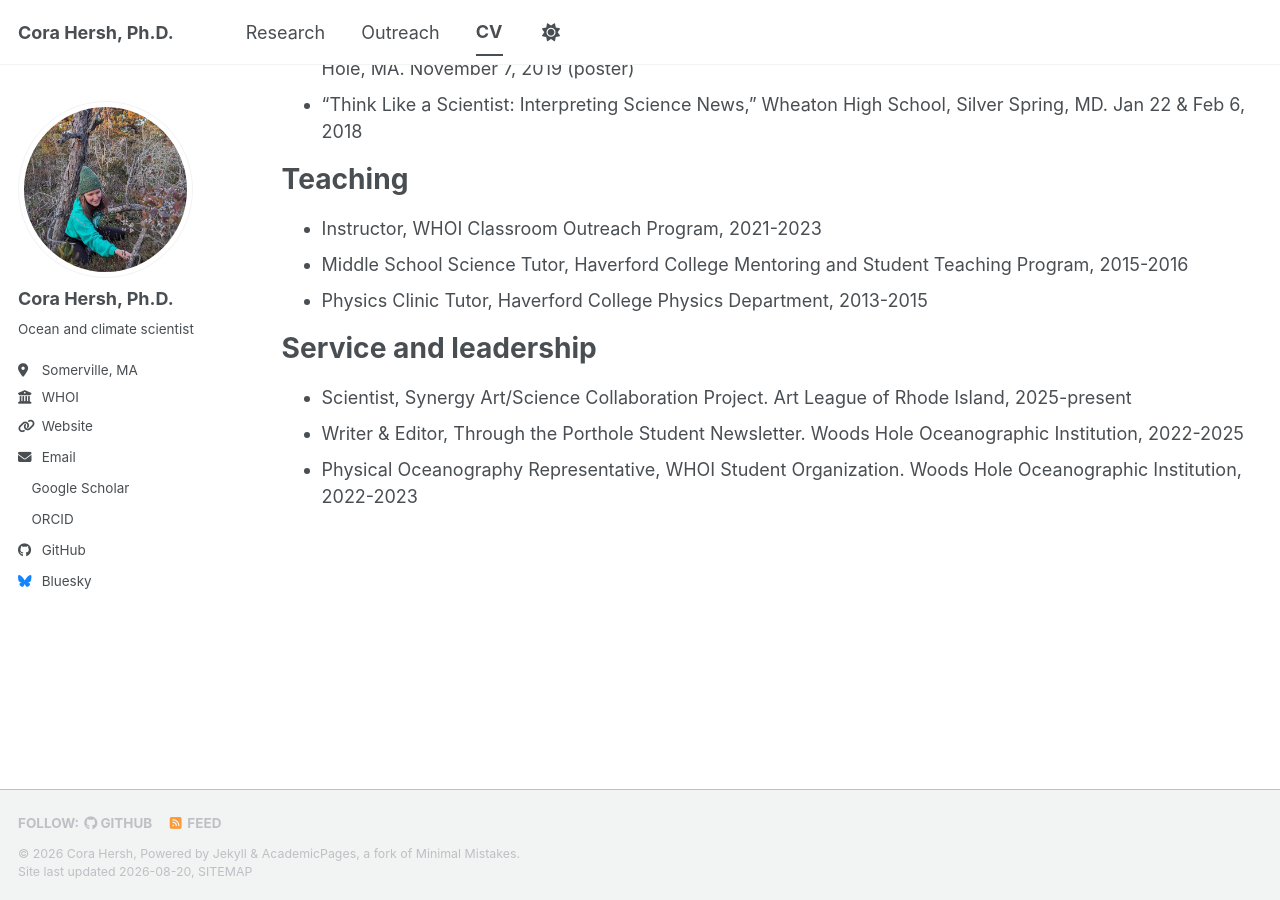
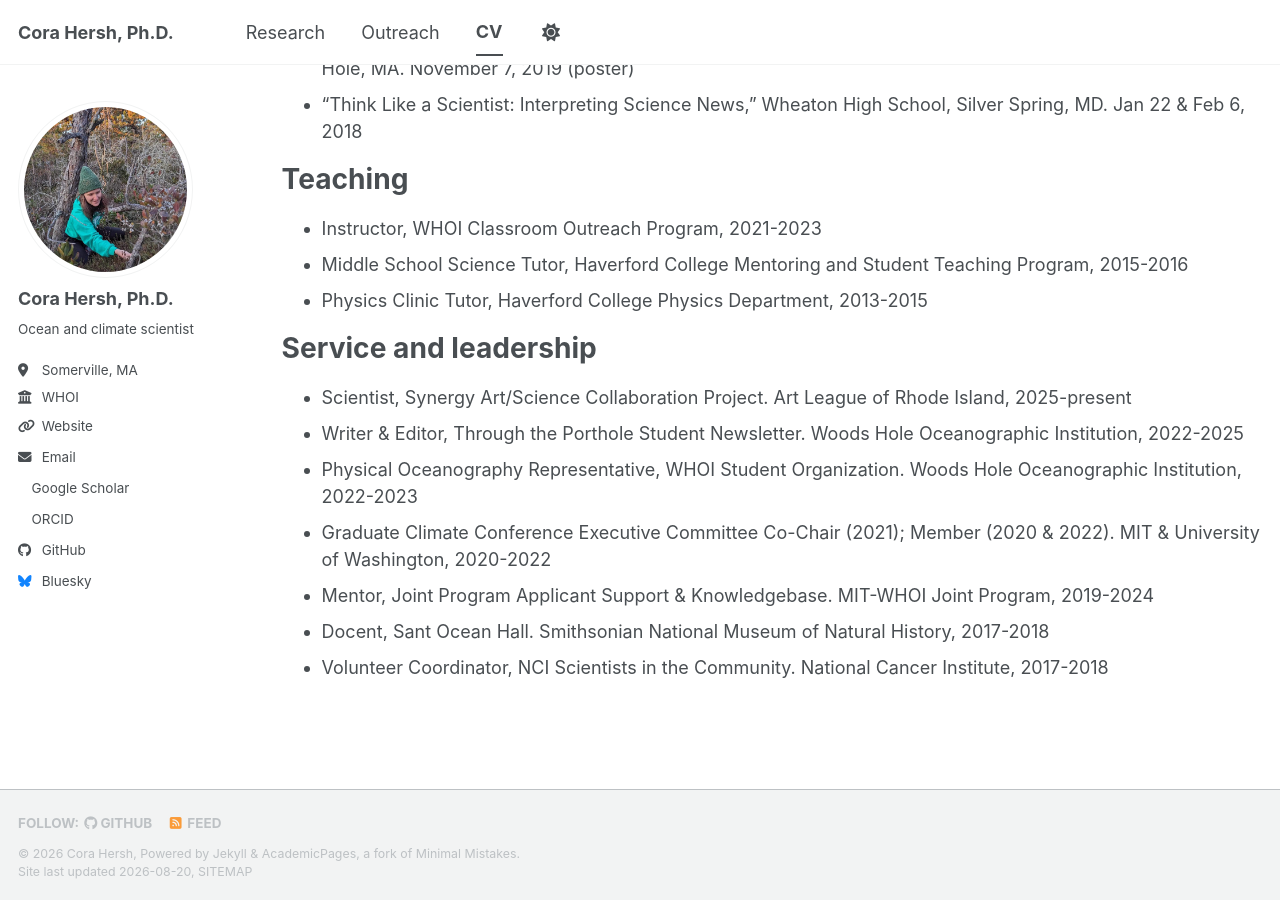
Before and after one commit to cora-a-hersh/cora-a-hersh.github.io, a Jekyll site: the page built from _pages/cv.md, in a window 1280 px wide and 900 px high, scrolled down 2138 px. Built offline with Jekyll 4.4.1, drawn with Linux system fonts in a browser that asks for light colours; a style sheet for code colours, icons or effects is not loaded.

Commit message:
Add additional experience to CV

```diff
--- a/_pages/cv.md
+++ b/_pages/cv.md
@@ -94,3 +94,7 @@ Service and leadership
 * Scientist, Synergy Art/Science Collaboration Project. Art League of Rhode Island, 2025-present
 * Writer & Editor, Through the Porthole Student Newsletter. Woods Hole Oceanographic Institution, 2022-2025
 * Physical Oceanography Representative, WHOI Student Organization. Woods Hole Oceanographic Institution, 2022-2023
+* Graduate Climate Conference Executive Committee Co-Chair (2021); Member (2020 & 2022). MIT & University of Washington, 2020-2022
+* Mentor, Joint Program Applicant Support & Knowledgebase. MIT-WHOI Joint Program, 2019-2024
+* Docent, Sant Ocean Hall. Smithsonian National Museum of Natural History, 2017-2018
+* Volunteer Coordinator, NCI Scientists in the Community. National Cancer Institute, 2017-2018
```
